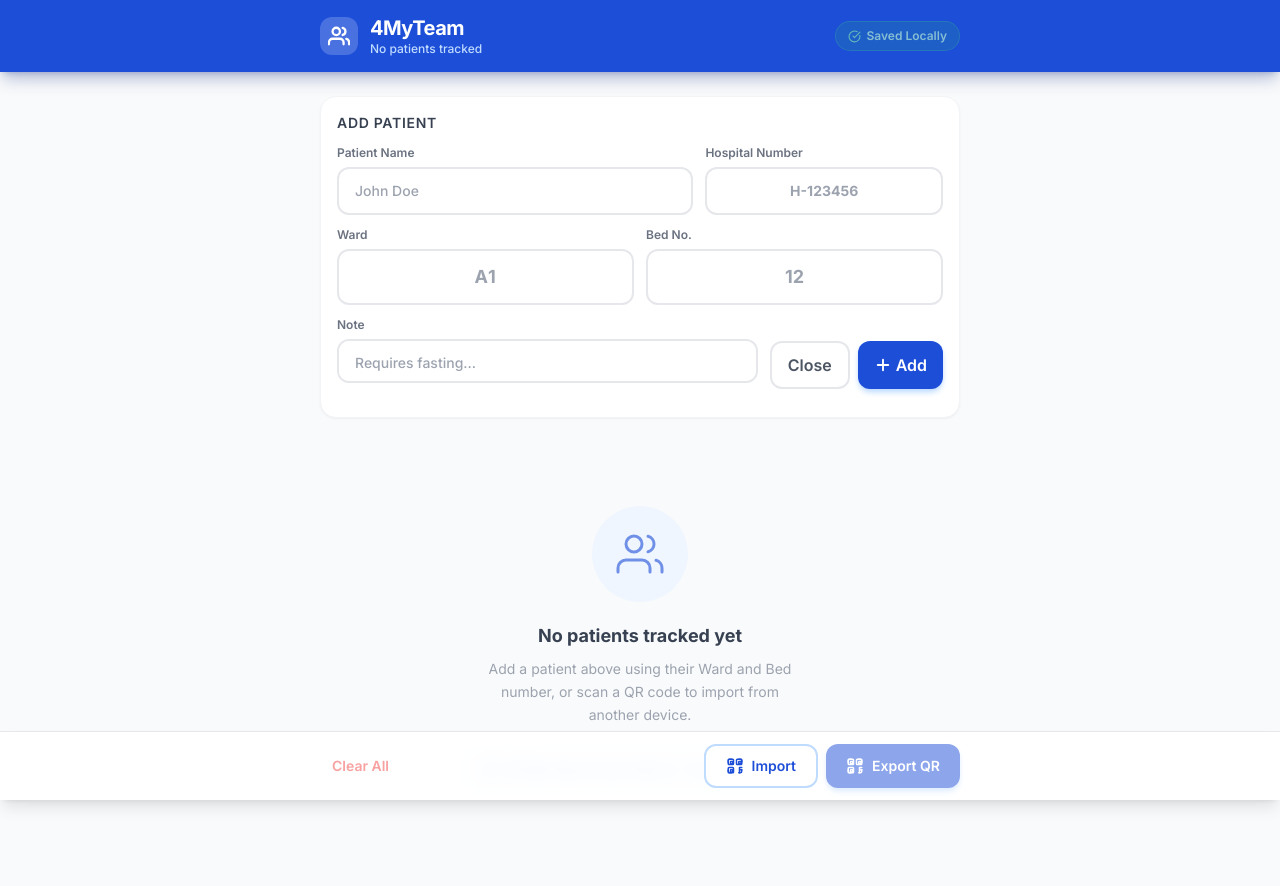
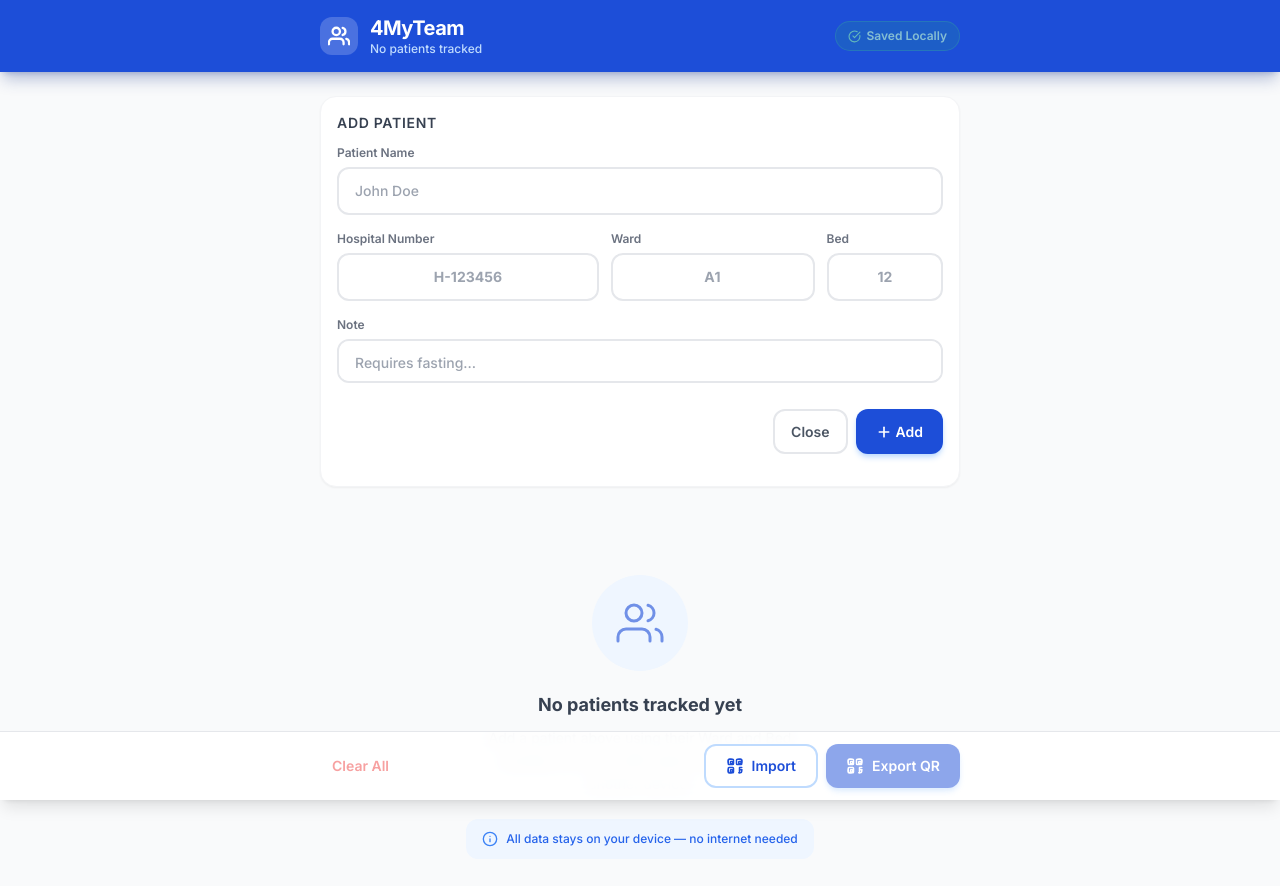
Before and after one commit to mycontribusion/4MyTeam, a React (Vite) app: page / in a window 1280 px wide. Both pictures are taken after a click on the button "Add New Patient". Shown: the top 886 px of the page. Built offline with nearby package versions, Linux system fonts and the light colour scheme.

Commit message:
no number in name, hosp, ward, bed no

```diff
--- a/src/components/AddPatientForm.jsx
+++ b/src/components/AddPatientForm.jsx
@@ -81,11 +81,10 @@ export default function AddPatientForm({ onAdd, onCancel, initialData }) {
                 {initialData ? 'Edit Patient' : 'Add Patient'}
             </h2>
             <form id="add-patient-form" onSubmit={handleSubmit}>
-                <div className="flex flex-col gap-2 sm:gap-3 mb-2 sm:mb-3">
+                <div className="flex flex-col gap-3 sm:gap-4 mb-3 sm:mb-4">
 
-                    {/* Row 1: Name (60%) + HospNum (40%) */}
-                    <div className="flex gap-2 sm:gap-3">
-                        <div className="min-w-0" style={{ flex: '3 1 0%' }}>
+                    {/* Row 1: Name (Full width) */}
+                    <div>
                         <label htmlFor="input-name" className="block text-xs font-semibold text-gray-500 mb-1.5">
                             Patient Name
                         </label>
@@ -96,11 +95,13 @@ export default function AddPatientForm({ onAdd, onCancel, initialData }) {
                             placeholder="John Doe"
                             value={name}
                             onChange={(e) => {
+                                // Strip out any numbers
+                                let val = e.target.value.replace(/[0-9]/g, '')
                                 if (!e.nativeEvent.isComposing) {
-                                        const val = e.target.value.replace(/(?:^|\s)\S/g, (c) => c.toUpperCase())
+                                    val = val.replace(/(?:^|\s)\S/g, (c) => c.toUpperCase())
                                     setName(val)
                                 } else {
-                                        setName(e.target.value)
+                                    setName(val)
                                 }
                                 setError('')
                             }}
@@ -109,7 +110,10 @@ export default function AddPatientForm({ onAdd, onCancel, initialData }) {
                             autoComplete="off"
                         />
                     </div>
-                        <div className="min-w-0" style={{ flex: '2 1 0%' }}>
+
+                    {/* Row 2: HospNum (45%) + Ward (35%) + Bed (20%) */}
+                    <div className="flex gap-2 sm:gap-3">
+                        <div className="min-w-0" style={{ flex: '45 1 0%' }}>
                             <label htmlFor="input-hospnum" className="block text-xs font-semibold text-gray-500 mb-1.5">
                                 Hospital Number
                             </label>
@@ -125,11 +129,7 @@ export default function AddPatientForm({ onAdd, onCancel, initialData }) {
                                 autoComplete="off"
                             />
                         </div>
-                    </div>
-
-                    {/* Row 2: Ward + Bed (equal) */}
-                    <div className="flex gap-2 sm:gap-3">
-                        <div className="flex-1 min-w-0">
+                        <div className="min-w-0" style={{ flex: '35 1 0%' }}>
                             <label htmlFor="input-ward" className="block text-xs font-semibold text-gray-500 mb-1.5">
                                 Ward
                             </label>
@@ -137,7 +137,7 @@ export default function AddPatientForm({ onAdd, onCancel, initialData }) {
                                 id="input-ward"
                                 ref={wardRef}
                                 type="text"
-                                className="input-field text-center font-bold uppercase text-lg tracking-wider"
+                                className="input-field text-center font-bold uppercase text-sm tracking-wider"
                                 placeholder="A1"
                                 value={ward}
                                 onChange={(e) => { setWard(e.target.value); setError('') }}
@@ -148,15 +148,15 @@ export default function AddPatientForm({ onAdd, onCancel, initialData }) {
                                 spellCheck={false}
                             />
                         </div>
-                        <div className="flex-1 min-w-0">
+                        <div className="min-w-0" style={{ flex: '20 1 0%' }}>
                             <label htmlFor="input-bed" className="block text-xs font-semibold text-gray-500 mb-1.5">
-                                Bed No.
+                                Bed
                             </label>
                             <input
                                 id="input-bed"
                                 ref={bedRef}
                                 type="text"
-                                className="input-field text-center font-bold text-lg"
+                                className="input-field text-center font-bold text-sm"
                                 placeholder="12"
                                 value={bed}
                                 onChange={(e) => { setBed(e.target.value); setError('') }}
@@ -169,9 +169,8 @@ export default function AddPatientForm({ onAdd, onCancel, initialData }) {
                         </div>
                     </div>
 
-                    {/* Row 3: Note + Buttons */}
-                    <div className="flex gap-3 items-end">
-                        <div className="flex-1">
+                    {/* Row 3: Note (Full width) */}
+                    <div>
                         <label htmlFor="input-note" className="block text-xs font-semibold text-gray-500 mb-1.5">
                             Note
                         </label>
@@ -188,36 +187,34 @@ export default function AddPatientForm({ onAdd, onCancel, initialData }) {
                         />
                     </div>
 
-                        <div className="flex items-end gap-2">
+                    {/* Row 4: Buttons (Right aligned) */}
+                    <div className="flex justify-end gap-2 mt-1">
                         <button
                             type="button"
                             className="btn-secondary px-4 text-gray-600 border-gray-200 hover:bg-gray-50 hover:border-gray-300"
                             onClick={onCancel}
                             aria-label="Close patient form"
-                                style={{ minHeight: '48px' }}
+                            style={{ minHeight: '40px', fontSize: '0.875rem' }}
                         >
                             Close
                         </button>
                         <button
                             id="btn-add-patient"
                             type="submit"
-                                className="btn-primary px-4"
+                            className="btn-primary px-5"
                             aria-label={initialData ? "Save changes" : "Add patient"}
-                                style={{ minHeight: '48px' }}
+                            style={{ minHeight: '40px', fontSize: '0.875rem' }}
                         >
                             {initialData ? (
                                 <>
-                                        <Save size={20} className="sm:hidden" strokeWidth={2.5} />
-                                        <span className="hidden sm:inline-flex items-center gap-1"><Save size={18} strokeWidth={2.5} /> Save</span>
+                                    <span className="inline-flex items-center gap-1"><Save size={16} strokeWidth={2.5} /> Save</span>
                                 </>
                             ) : (
                                 <>
-                                        <Plus size={20} className="sm:hidden" strokeWidth={2.5} />
-                                        <span className="hidden sm:inline-flex items-center gap-1"><Plus size={18} strokeWidth={2.5} /> Add</span>
+                                    <span className="inline-flex items-center gap-1"><Plus size={16} strokeWidth={2.5} /> Add</span>
                                 </>
                             )}
                         </button>
-                        </div>
                     </div>
                 </div>
 
```
Also changed, not shown: public/icon-192.png, public/icon-512.png. Lines whose indentation alone changed are shown as unchanged.
